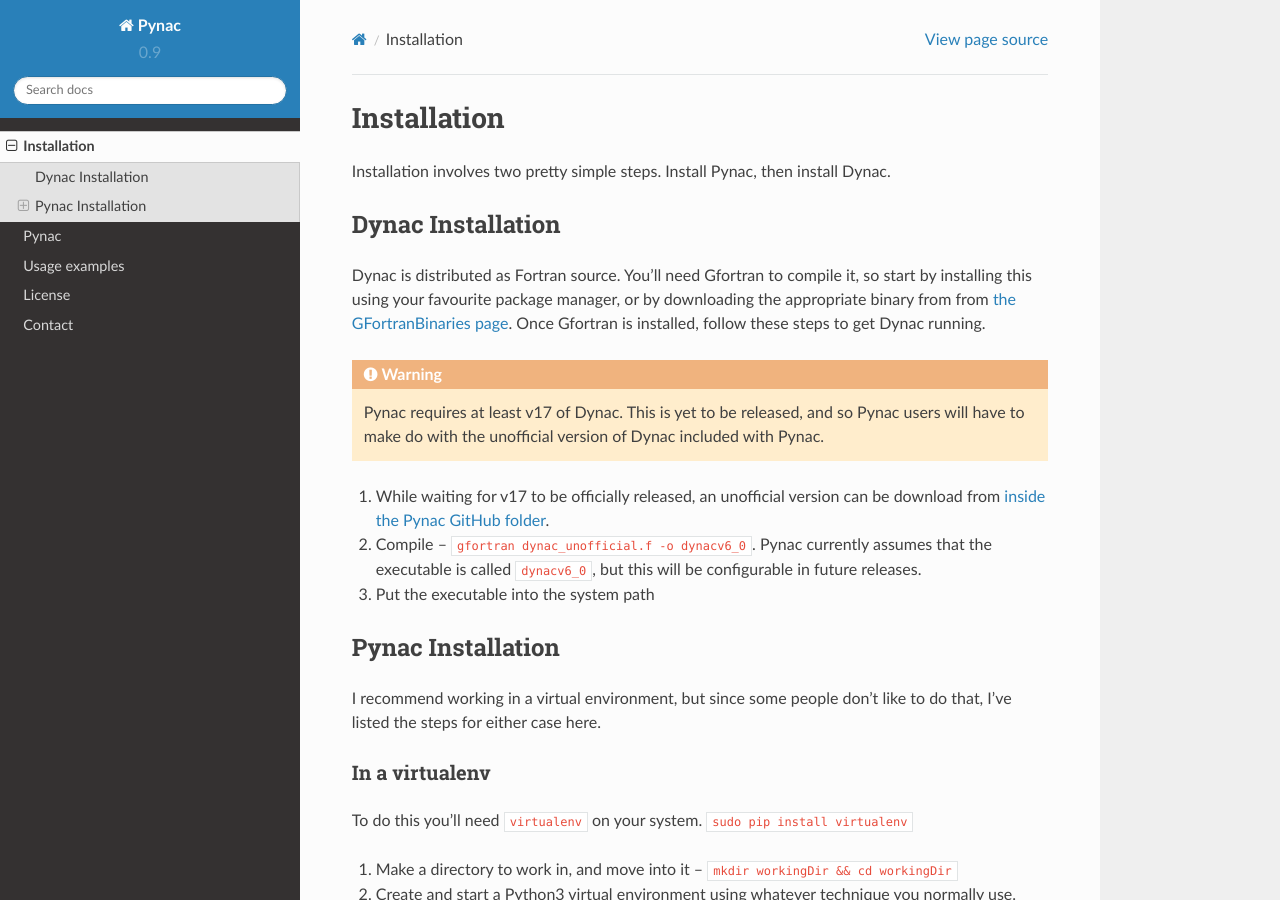
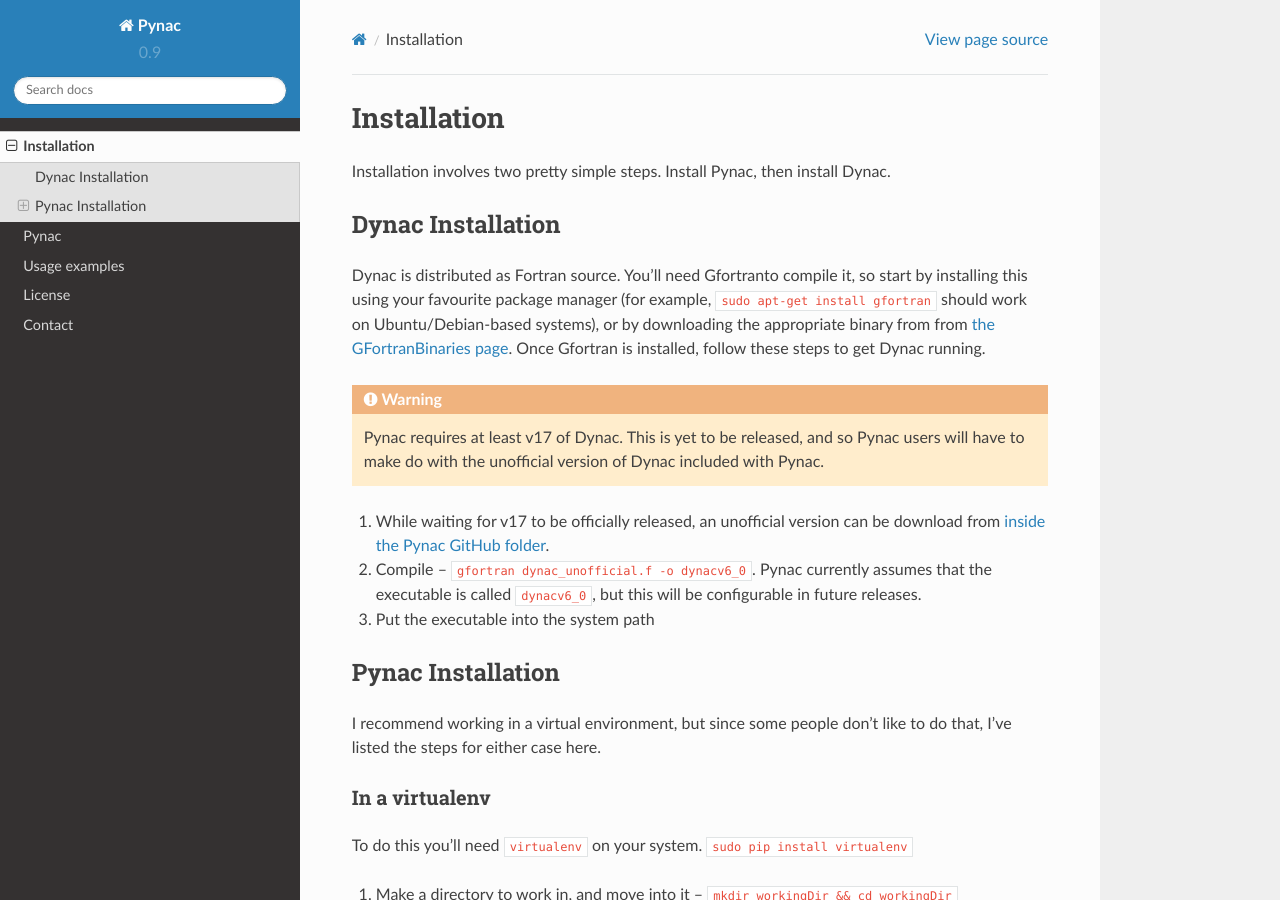
Before and after one commit to se-esss-litterbox/Pynac, a Sphinx documentation site: the page built from docs/installation.rst, in a window 1280 px wide and 900 px high. Built offline with Sphinx 7.4.7 and the Read the Docs theme 2.0.0, drawn with Linux system fonts in a browser that asks for light colours; pages that are not in the unit, such as notebooks, are missing from menus.

Commit message:
More installation instructions

```diff
--- a/docs/installation.rst
+++ b/docs/installation.rst
@@ -9,11 +9,11 @@
 
 Dynac Installation
 ------------------
-Dynac is distributed as Fortran source.  You'll need Gfortran
-to compile it, so start by installing this using your favourite package manager, or
-by downloading the appropriate binary from from
-`the GFortranBinaries page`_.  Once Gfortran is installed, follow these
-steps to get Dynac running.
+Dynac is distributed as Fortran source.  You'll need Gfortranto compile it, so
+start by installing this using your favourite package manager (for example,
+``sudo apt-get install gfortran`` should work on Ubuntu/Debian-based systems), or
+by downloading the appropriate binary from from `the GFortranBinaries page`_.
+Once Gfortran is installed, follow these steps to get Dynac running.
 
 .. warning:: Pynac requires at least v17 of Dynac.  This is yet to be released,
              and so Pynac users will have to make do with the unofficial version
```
